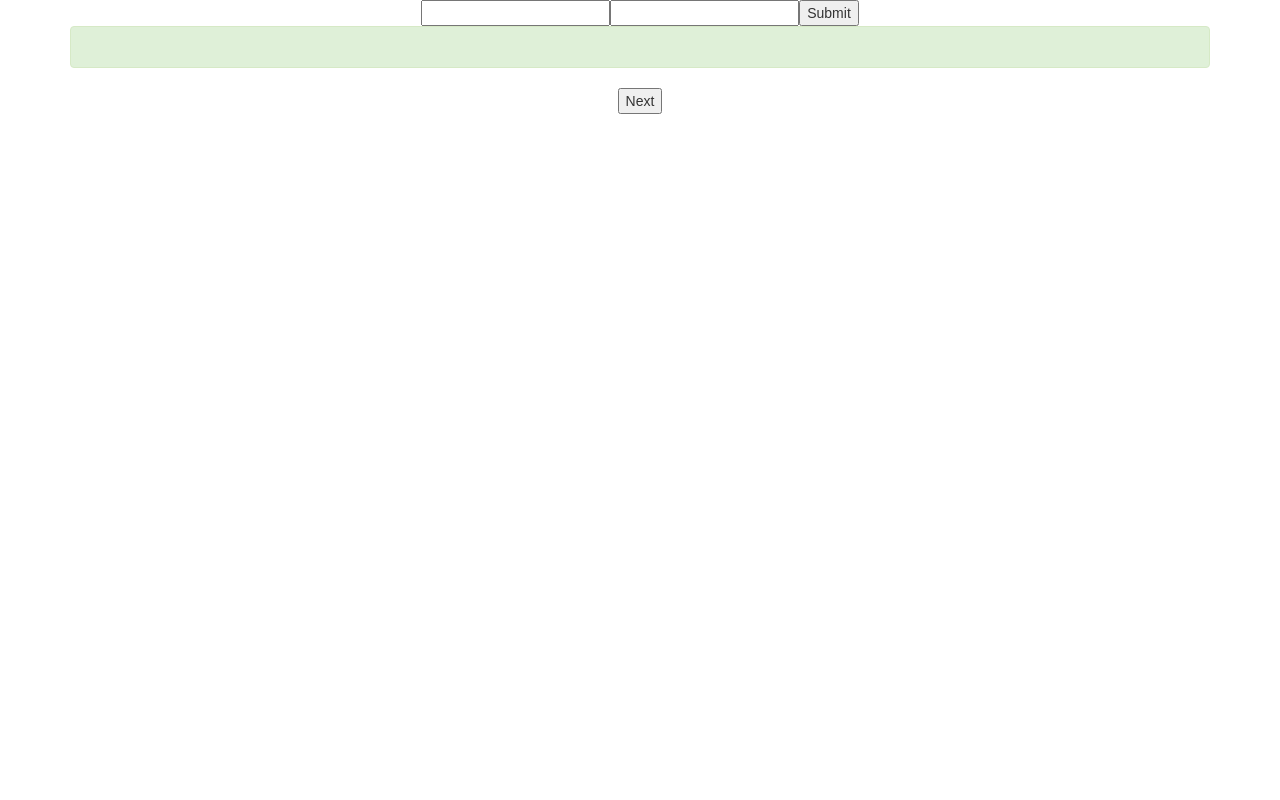
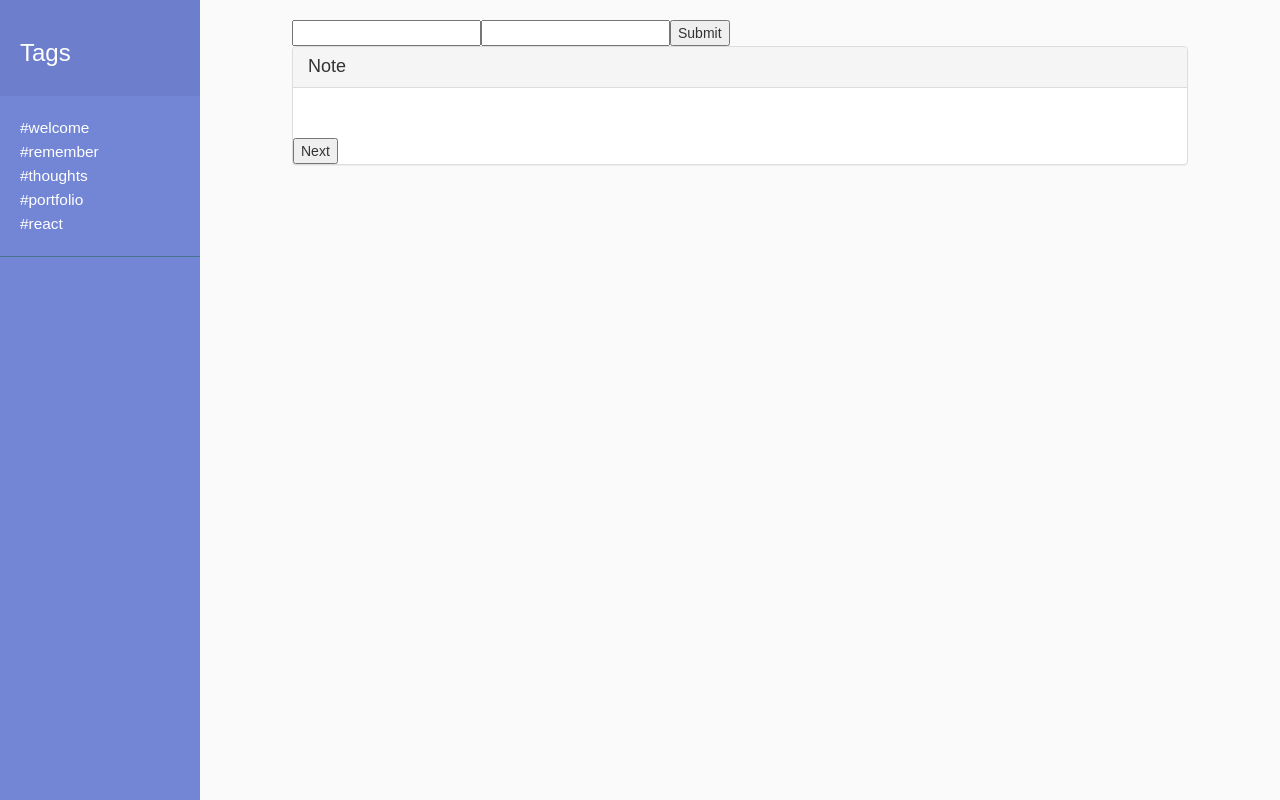
Before and after one commit to fakeharxy/captur, a React (Create React App) app in the folder client/: page / in a window 1280 px wide. Built offline with nearby package versions, Linux system fonts and the light colour scheme; no server answers.

Commit message:
Separated everything into component files. Added Sidebar.

```diff
--- a/client/public/index.html
+++ b/client/public/index.html
@@ -27,12 +27,10 @@
 </head>
 
 <body>
-  <div class="container">
     <noscript>
       You need to enable JavaScript to run this app.
     </noscript>
     <div id="root"></div>
-  </div>
   <!--
       This HTML file is a template.
       If you open it directly in the browser, you will see an empty page.
--- a/client/src/App.js
+++ b/client/src/App.js
@@ -3,6 +3,9 @@ import React, {
 } from 'react';
 // import logo from './logo.svg';
 import './App.css';
+import NoteBox from './components/noteBox/noteBox.js';
+import Entry from './components/entryForm/entry.js';
+import Sidebar from './components/sidebar/sidebar.js';
 
 class App extends Component {
   constructor(props) {
@@ -19,7 +22,6 @@ class App extends Component {
     this.handleTagChange = this.handleTagChange.bind(this);
     this.onSubmit = this.onSubmit.bind(this);
   }
-
 
   componentDidMount() {
     window.fetch('api/notes')
@@ -49,7 +51,6 @@ class App extends Component {
     request.setRequestHeader('Content-Type', 'application/json; charset=UTF-8');
     request.send(JSON.stringify(what));
   }
-
 
   handleNoteChange(e) {
     this.setState({
@@ -95,8 +96,9 @@ class App extends Component {
     } = this.state
 
     return (
-      <div className="App">
-
+      <div className="wrapper">
+      <Sidebar />
+    <div id='content'>
           <Entry
             onSubmit={this.onSubmit}
             currentNote={currentNote}
@@ -106,51 +108,12 @@ class App extends Component {
 
           <NoteBox
             viewableNote={viewableNote}
+            onNext={this.onNext}
           />
-
-      <Button
-        onClick={()=> this.onNext()}
-        >Next</Button>
-
+      </div>
       </div>
     );
   }
 }
 
-const Entry = ({
-    onNoteChange,
-    onTagChange,
-    currentTag,
-    currentNote,
-    onSubmit
-  }) =>
-  <form onSubmit={onSubmit}>
-    <input type="textarea" value={currentNote} onChange={onNoteChange} />
-    <input type="text" value={currentTag} onChange={onTagChange} />
-    <button type="submit" name="submit" >Submit</button>
-  </form>
-
-const NoteBox = ({
-    viewableNote,
-  }) =>
-  <div className="alert alert-success" role="alert">
-        <div key={viewableNote.id}>
-          <span>
-            <p>{viewableNote.body}</p>
-          </span>
-        </div>
-      </div>
-
-const Button = ({
-    onClick,
-    children
-  }) =>
-  <span>
-        <button
-          onClick={onClick}
-          type="button">
-            {children}
-        </button>
-      </span>
-
 export default App;
--- /dev/null
+++ b/client/src/components/entryForm/entry.js
@@ -0,0 +1,16 @@
+import * as React from 'react';
+
+const Entry = ({
+    onNoteChange,
+    onTagChange,
+    currentTag,
+    currentNote,
+    onSubmit
+  }) =>
+  <form onSubmit={onSubmit}>
+    <input type="textarea" value={currentNote} onChange={onNoteChange} />
+    <input type="text" value={currentTag} onChange={onTagChange} />
+    <button type="submit" name="submit" >Submit</button>
+  </form>
+
+export default Entry
--- /dev/null
+++ b/client/src/components/noteBox/button.js
@@ -0,0 +1,15 @@
+import * as React from 'react';
+
+const Button = ({
+    onClick,
+    children
+  }) =>
+  <span>
+        <button
+          onClick={onClick}
+          type="button">
+            {children}
+        </button>
+      </span>
+
+export default Button;
--- /dev/null
+++ b/client/src/components/noteBox/noteBox.js
@@ -0,0 +1,17 @@
+import * as React from 'react';
+import Button from './button.js'
+
+const NoteBox = ({
+    viewableNote,
+    onNext
+  }) =>
+  <div key={viewableNote.id} className="panel panel-default">
+    <h4 className="panel-heading">Note</h4>
+    <p className="panel-body">{viewableNote.body}</p>
+      <Button
+        onClick={onNext}
+        >Next</Button>
+  </div>
+
+
+export default NoteBox;
--- /dev/null
+++ b/client/src/components/sidebar/sidebar.js
@@ -0,0 +1,23 @@
+import * as React from 'react';
+
+const Sidebar =({}) =>
+
+<nav id="sidebar">
+      <div className="sidebar-header">
+          <h3>Tags</h3>
+      </div>
+
+      <ul className="list-unstyled components">
+          <li><a href="#">#welcome</a></li>
+          <li><a href="#">#remember</a></li>
+
+          <li>
+              <a href="#">#thoughts</a>
+          </li>
+
+          <li><a href="#">#portfolio</a></li>
+          <li><a href="#">#react</a></li>
+      </ul>
+</nav>
+
+export default Sidebar
--- a/client/src/index.css
+++ b/client/src/index.css
@@ -3,3 +3,99 @@ body {
   padding: 0;
   font-family: sans-serif;
 }
+
+.wrapper {
+  display: flex;
+  align-items: stretch;
+}
+
+#sidebar.active {
+    margin-left: -250px;
+}
+
+#sidebar {
+    min-width: 200px;
+    max-width: 200px;
+    min-height: 100vh;
+}
+
+@media (max-width: 768px) {
+    #sidebar {
+        margin-left: -200px;
+    }
+    #sidebar.active {
+        margin-left: 0;
+    }
+}
+
+@import "https://fonts.googleapis.com/css?family=Poppins:300,400,500,600,700";
+
+body {
+    font-family: 'Poppins', sans-serif;
+    background: #fafafa;
+}
+
+p {
+    font-family: 'Poppins', sans-serif;
+    font-size: 1.1em;
+    font-weight: 300;
+    line-height: 1.7em;
+    color: #999;
+}
+
+
+a, a:hover, a:focus {
+    color: inherit;
+    text-decoration: none;
+    transition: all 0.3s;
+}
+
+h4 { margin-top: 0px }
+
+#content {
+  width: 70%;
+  margin: 20px auto;
+}
+
+#sidebar {
+    /* don't forget to add all the previously mentioned styles here too */
+    background: #7386D5;
+    color: #fff;
+    transition: all 0.3s;
+}
+
+#sidebar .sidebar-header {
+    padding: 20px;
+    background: #6d7fcc;
+}
+
+#sidebar ul.components {
+    padding: 20px 0;
+    border-bottom: 1px solid #47748b;
+}
+
+#sidebar ul p {
+    color: #fff;
+    padding: 10px;
+}
+
+#sidebar ul li a {
+    padding: 1px 20px;
+    font-size: 1.1em;
+    display: block;
+}
+#sidebar ul li a:hover {
+    color: #7386D5;
+    background: #fff;
+}
+
+#sidebar ul li.active > a, a[aria-expanded="true"] {
+    color: #fff;
+    background: #6d7fcc;
+}
+
+ul ul a {
+    font-size: 0.9em !important;
+    padding-left: 30px !important;
+    background: #6d7fcc;
+}
```
Lines whose indentation alone changed are shown as unchanged.
